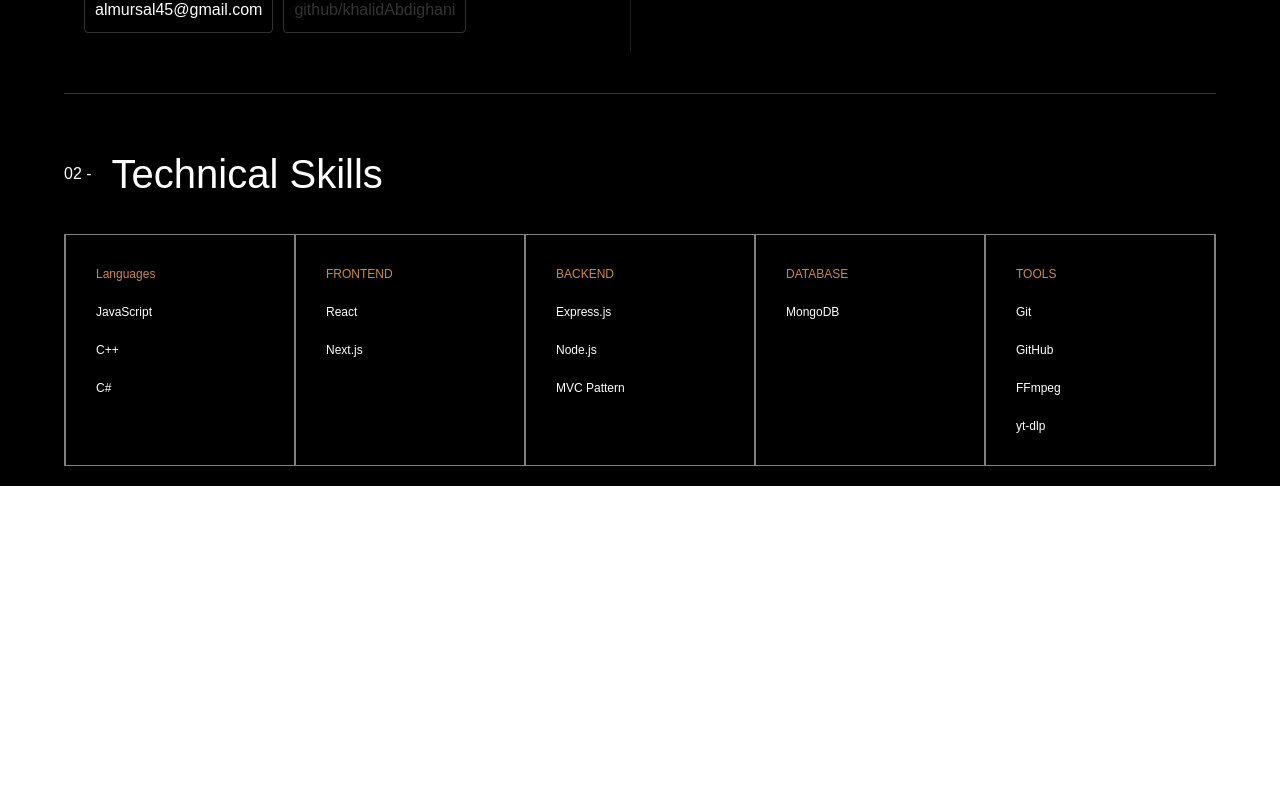
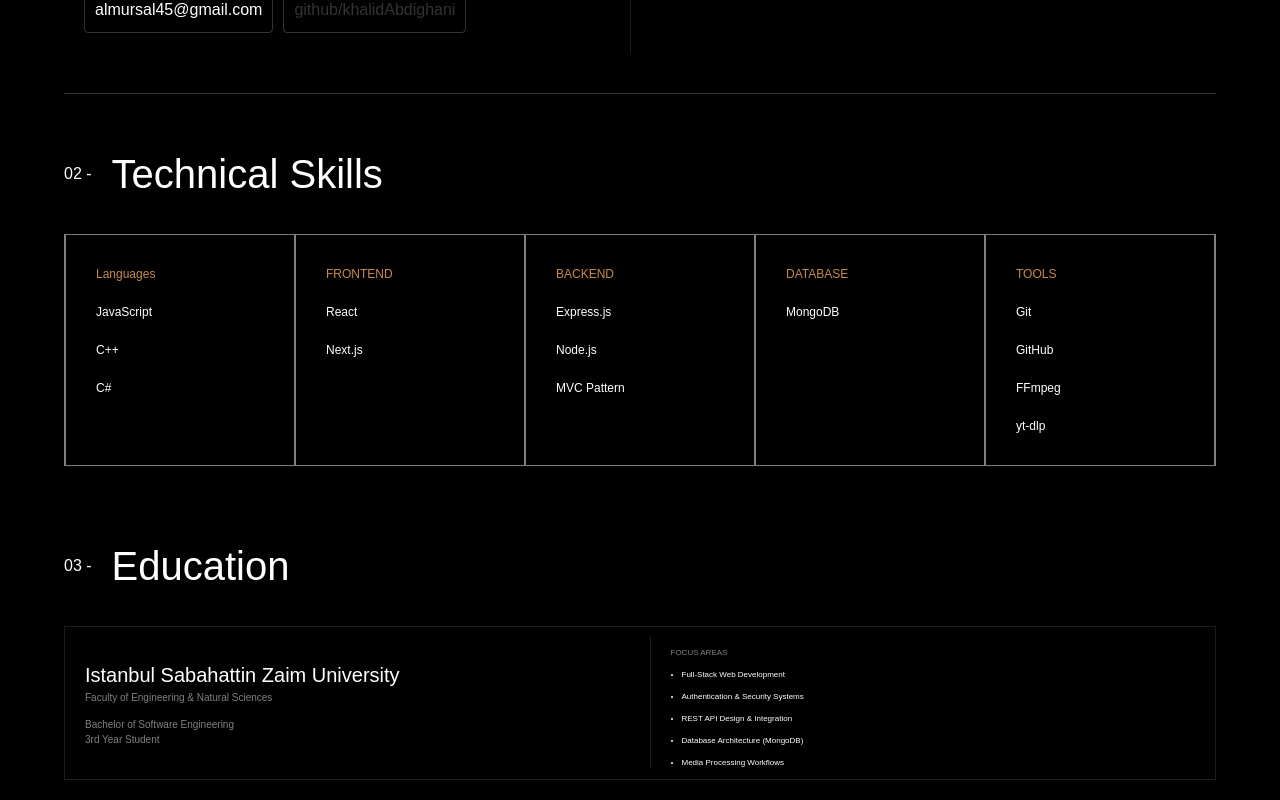
Before and after one commit to KhalidAbdighani/Portfolio, a Next.js app: page / in a window 1280 px wide. Shown: the part 511-1311 px from the top of the page. Before the commit the page ends 997 px from the top, so only its background shows below. Built offline with nearby package versions, Linux system fonts and the light colour scheme.

Commit message:
+1 Section

```diff
--- a/app/components/Education.js
+++ b/app/components/Education.js
@@ -0,0 +1,58 @@
+import "./education.css"
+
+
+export default function Education(){
+    return (
+
+        <section id="education" className="education">
+            <div className="edutitle">
+                <p>03 -</p>
+                <h2>Education</h2>
+
+            </div>
+
+            <div className="edu-outter">
+
+
+<div className="edu-left">
+    <h3>Istanbul Sabahattin Zaim University</h3>
+    <p id="p1">Faculty of Engineering & Natural Sciences</p>
+
+    <p id="p2">Bachelor of Software Engineering</p>
+    <p id="p3">3rd Year Student</p>
+
+
+
+</div>
+
+
+<div className="edu-right">
+    <h4>FOCUS AREAS</h4>
+
+    <nav>
+
+        <ul>
+
+            <li>Full-Stack Web Development</li>
+            <li>Authentication & Security Systems</li>
+            <li>REST API Design & Integration</li>
+            <li>Database Architecture (MongoDB)</li>
+            <li>Media Processing Workflows</li>
+        </ul>
+    </nav>
+
+
+
+</div>
+
+            </div>
+
+
+
+
+
+
+
+        </section>
+    )
+}
--- a/app/components/Main.js
+++ b/app/components/Main.js
@@ -1,6 +1,7 @@
 import Header from "./Header"
 import Hero from "./Hero"
 import Skills from "./Skills"
+import Education from "./Education"
 import "./project.css"
 
 
@@ -14,6 +15,7 @@ return (
         <Hero/>
 
         <Skills/>
+        <Education/>
 
 
 
--- /dev/null
+++ b/app/components/education.css
@@ -0,0 +1,81 @@
+*{
+    padding: 0px;
+    margin: 0px;
+    box-sizing: border-box;
+}
+
+.education{
+    /* background-color: RED; */
+    padding: 20px 0px;
+}
+.edutitle{
+    display: flex;
+    /* background-color: blue; */
+    gap: 20px;
+    align-items: center;
+    padding: 30px 0px;
+}
+.edutitle h2{
+    font-size: 40px;
+}
+
+.edu-outter{
+    width: 100%;
+
+
+    /* background-color: blue; */
+    border: solid 1px rgba(128, 128, 128, 0.219);
+    padding: 10px;
+    display: flex;
+    align-items: center;
+}
+
+.edu-left{
+    display: flex;
+    flex-direction: column;
+    justify-content: center;
+    padding: 10px;
+
+    height: 100%;
+    flex: 1;
+    /* background-color: red; */
+}
+
+.edu-left h3{
+    font-size: 20px;
+}
+.edu-left p{
+    font-size: 10px;
+    color: gray;
+
+}
+#p1{
+    padding-bottom: 12px;
+}
+.edu-right{
+    display: flex;
+    flex-direction: column;
+    height: 100%;
+    flex: 1;
+    justify-content: center;
+    /* background-color: rgb(59, 119, 54); */
+     border-left: solid 1px rgba(128, 128, 128, 0.219) ;
+}
+
+.edu-right nav ul{
+    display: flex;
+    flex-direction: column;
+    list-style:inside;
+    font-size: 8px;
+    padding: 0px;
+    gap: 10px;
+}
+.edu-right nav ul li{
+    padding: 0px 20px;
+}
+.edu-right h4{
+    padding: 10px 20px;
+    font-size: 8px;
+    color: gray;
+
+}
--- a/app/components/project.css
+++ b/app/components/project.css
@@ -60,7 +60,7 @@ nav ul{
     display: flex;
 
     justify-content: space-between;
-    min-width: 100%;
+    width: 100%;
     gap: 25px;
 
 }
@@ -109,7 +109,7 @@ nav ul li:hover{
     left: 0;
     width: 100%;
     height: 100vh;
-    background-color: #070707;
+    background-color: #000000;
     z-index: 1000;
     margin-top: 60PX;
 
@@ -119,10 +119,15 @@ nav ul li:hover{
 
     }
     .myInfo ul{
-        width: 90%;
-        margin: auto;
+        display: flex;
 
-        flex-direction: column;
+    justify-content: space-between;
+    width: 90%;
+    margin: 0 auto;
+    gap: 25px;
+    flex-direction: column;
+
+
     }
 
     .myInfo ul li{
```
